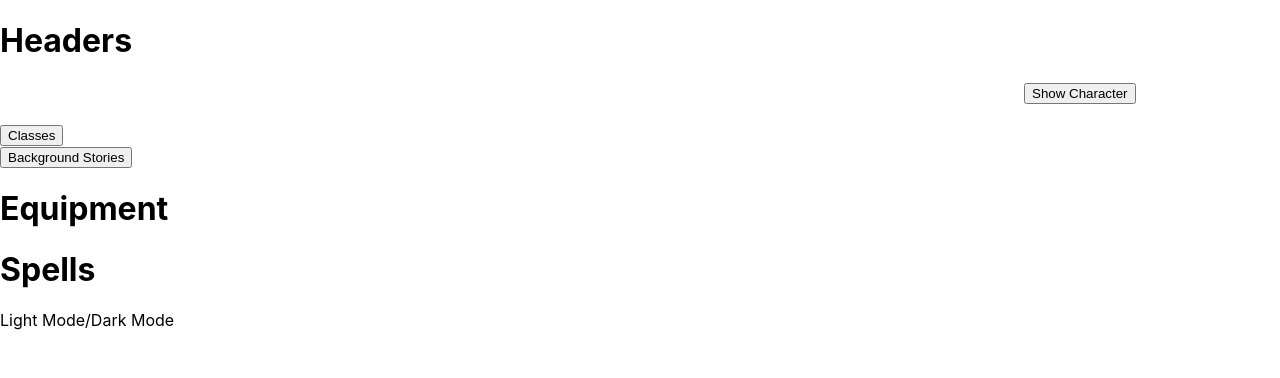
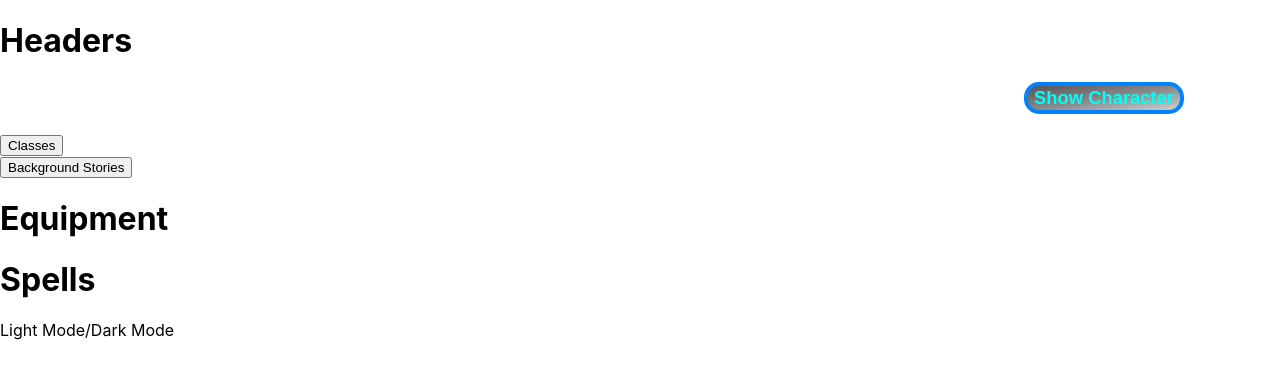
Before and after one commit to gautamcollab/pathfinder, a React (Create React App) app: page / in a window 1280 px wide. Shown: the top 378 px of the page. Built offline with nearby package versions, Linux system fonts and the light colour scheme.

Commit message:
styled showhide button

```diff
--- a/src/App.css
+++ b/src/App.css
@@ -15,12 +15,19 @@ body {
 .character-window img {
   height: 250px;
   width: 250px;
+  border: 2px solid black;
 }
 
 .char-window-button{
   position: relative;
   margin-bottom: 20px;
   margin-left: 80%;
+  border: 4px solid #0082FF;
+  border-radius: 15px;
+  background-image: linear-gradient(to bottom right, #565656, #888888, #CFCFCF);
+  color: #00FFFD;
+  font-size: 1.15rem;
+  font-weight: 550;
 }
 
 .navbar{
--- a/src/Components/CharacterWindow.js
+++ b/src/Components/CharacterWindow.js
@@ -7,7 +7,9 @@ function CharacterWindow({ storyPost }) {
             <img src={defaultCharacter} alt="Base Character"></img>
             <p>Name: </p>
             <p>Class: </p>
-            <p>Background Story: {storyPost} </p>
+            <div className="cw-bg-story">
+                <p>Background Story: {storyPost} </p>
+            </div>
             <p>Spells: </p>
             <p>Equipment: </p>
         </div>
```
